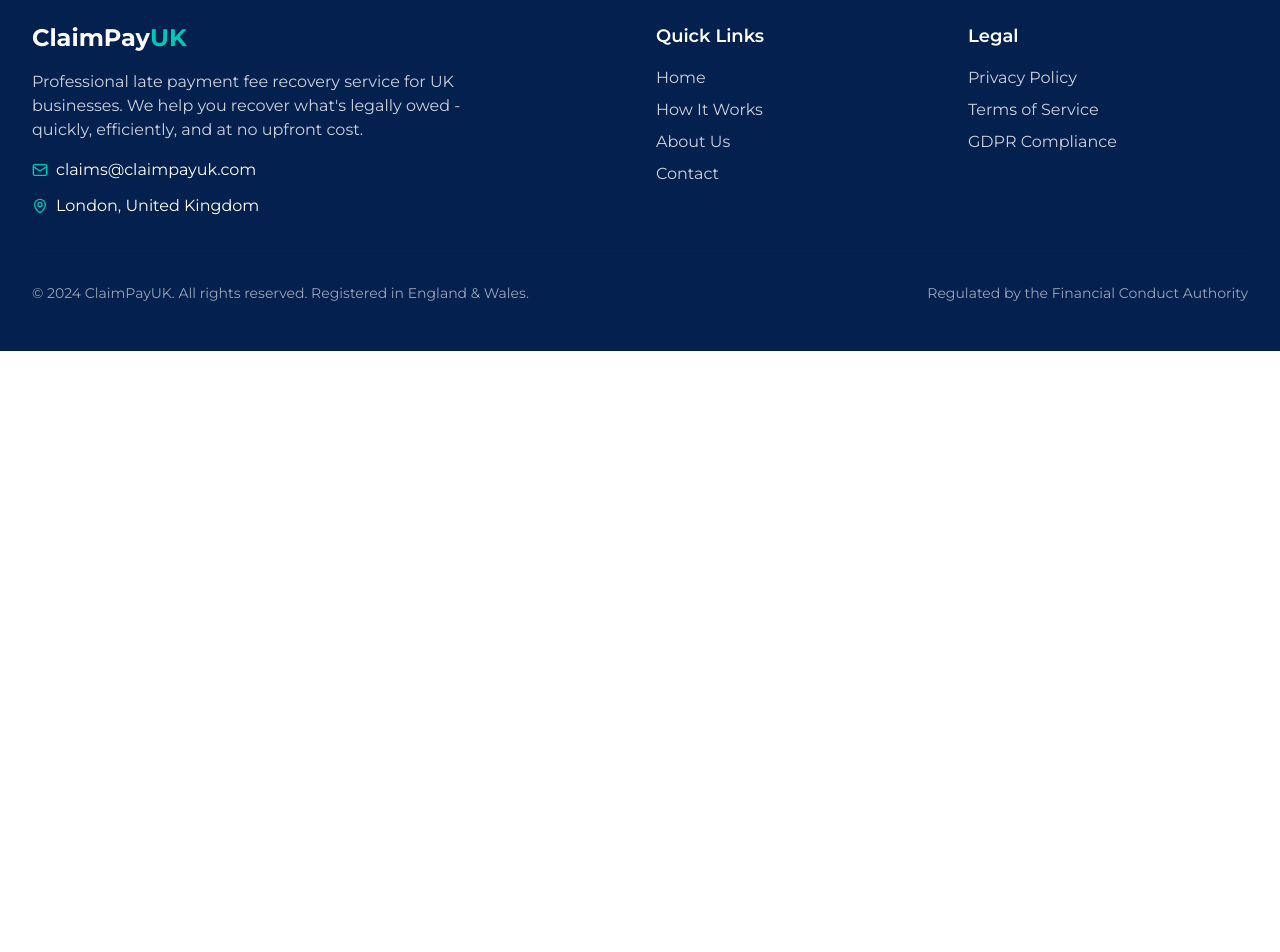
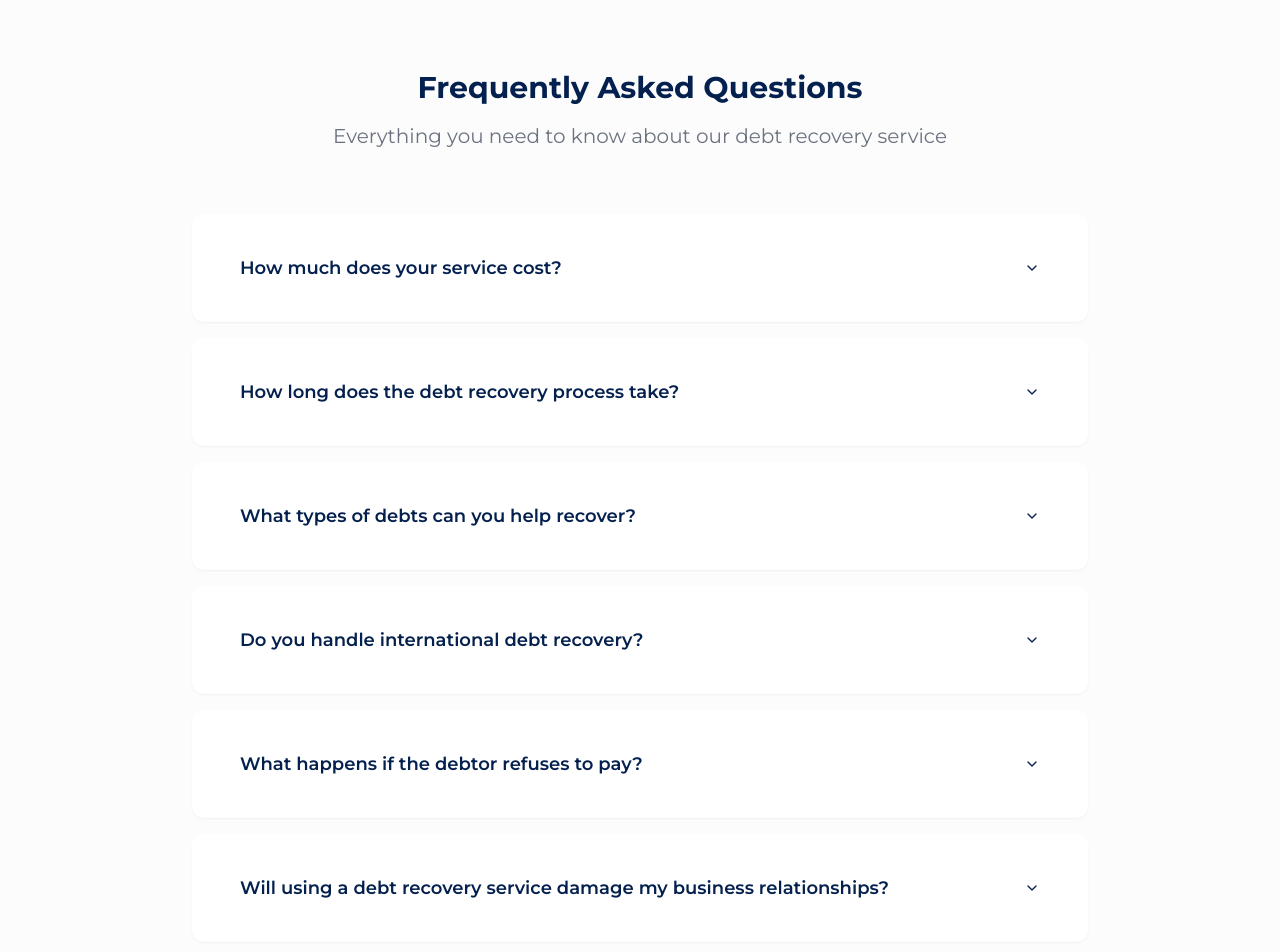
Before and after one commit to christopherjones-eng/claim-late-fees, a React (Vite) app: page / in a window 1280 px wide. Shown: the part 3740-4692 px from the top of the page. Before the commit the page ends 4091 px from the top, so only its background shows below. Built offline with nearby package versions, Linux system fonts and the light colour scheme.

Commit message:
Add FAQ section

```diff
--- /dev/null
+++ b/src/components/Home/FAQ.tsx
@@ -0,0 +1,79 @@
+import {
+  Accordion,
+  AccordionContent,
+  AccordionItem,
+  AccordionTrigger,
+} from "@/components/ui/accordion";
+
+const FAQ = () => {
+  const faqs = [
+    {
+      question: "How much does your service cost?",
+      answer: "We work on a 'No Win, No Fee' basis. You pay nothing upfront and only pay when we successfully recover your money. Our fee is a percentage of the amount recovered, ensuring our interests are aligned with yours."
+    },
+    {
+      question: "How long does the debt recovery process take?",
+      answer: "Most cases are resolved within 4-8 weeks, though this can vary depending on the debtor's response and the complexity of the case. We'll keep you updated throughout the entire process and provide regular progress reports."
+    },
+    {
+      question: "What types of debts can you help recover?",
+      answer: "We specialize in commercial debt recovery including unpaid invoices, outstanding contracts, late payment fees, and business-to-business debts. We handle cases from £500 to £100,000+ across all industries."
+    },
+    {
+      question: "Do you handle international debt recovery?",
+      answer: "Yes, we have experience recovering debts from international clients, particularly within Europe. We work with trusted partners abroad and understand the complexities of cross-border debt recovery."
+    },
+    {
+      question: "What happens if the debtor refuses to pay?",
+      answer: "We have a structured escalation process including formal demand letters, statutory demands, and if necessary, court proceedings. Our legal team ensures we exhaust all appropriate channels to recover your debt."
+    },
+    {
+      question: "Will using a debt recovery service damage my business relationships?",
+      answer: "We approach each case professionally and diplomatically. Many businesses find that using our services actually preserves relationships by removing the awkwardness of direct confrontation while demonstrating you're serious about payment terms."
+    },
+    {
+      question: "What information do I need to provide to start the process?",
+      answer: "We need basic details about the debt including invoice copies, contracts, correspondence with the debtor, and proof of goods/services delivered. Our simple online form guides you through exactly what we need."
+    },
+    {
+      question: "What is your success rate for debt recovery?",
+      answer: "We maintain a 94% success rate across all cases. This high success rate is due to our experienced legal team, proven processes, and determination to recover what you're owed."
+    }
+  ];
+
+  return (
+    <section className="section-padding bg-muted/30">
+      <div className="container-custom">
+        <div className="text-center mb-16">
+          <h2 className="text-3xl font-bold text-foreground mb-4">
+            Frequently Asked Questions
+          </h2>
+          <p className="text-subtitle text-muted-foreground mb-12">
+            Everything you need to know about our debt recovery service
+          </p>
+        </div>
+
+        <div className="max-w-4xl mx-auto">
+          <Accordion type="single" collapsible className="space-y-4">
+            {faqs.map((faq, index) => (
+              <AccordionItem
+                key={index}
+                value={`item-${index}`}
+                className="card-professional border-0 shadow-sm hover:shadow-lg transition-shadow duration-300"
+              >
+                <AccordionTrigger className="px-6 py-4 text-left text-lg font-semibold text-card-foreground hover:text-primary transition-colors duration-200 [&[data-state=open]]:text-primary">
+                  {faq.question}
+                </AccordionTrigger>
+                <AccordionContent className="px-6 pb-6 text-muted-foreground leading-relaxed">
+                  {faq.answer}
+                </AccordionContent>
+              </AccordionItem>
+            ))}
+          </Accordion>
+        </div>
+      </div>
+    </section>
+  );
+};
+
+export default FAQ;
--- a/src/pages/Index.tsx
+++ b/src/pages/Index.tsx
@@ -4,6 +4,7 @@ import ClaimForm from "@/components/Home/ClaimForm";
 import HowItWorks from "@/components/Home/HowItWorks";
 import ProvenTrackRecord from "@/components/Home/ProvenTrackRecord";
 import CustomerTestimonials from "@/components/Home/CustomerTestimonials";
+import FAQ from "@/components/Home/FAQ";
 
 const Index = () => {
   return (
@@ -13,6 +14,7 @@ const Index = () => {
       <HowItWorks />
       <ProvenTrackRecord />
       <CustomerTestimonials />
+      <FAQ />
     </Layout>
   );
 };
```
